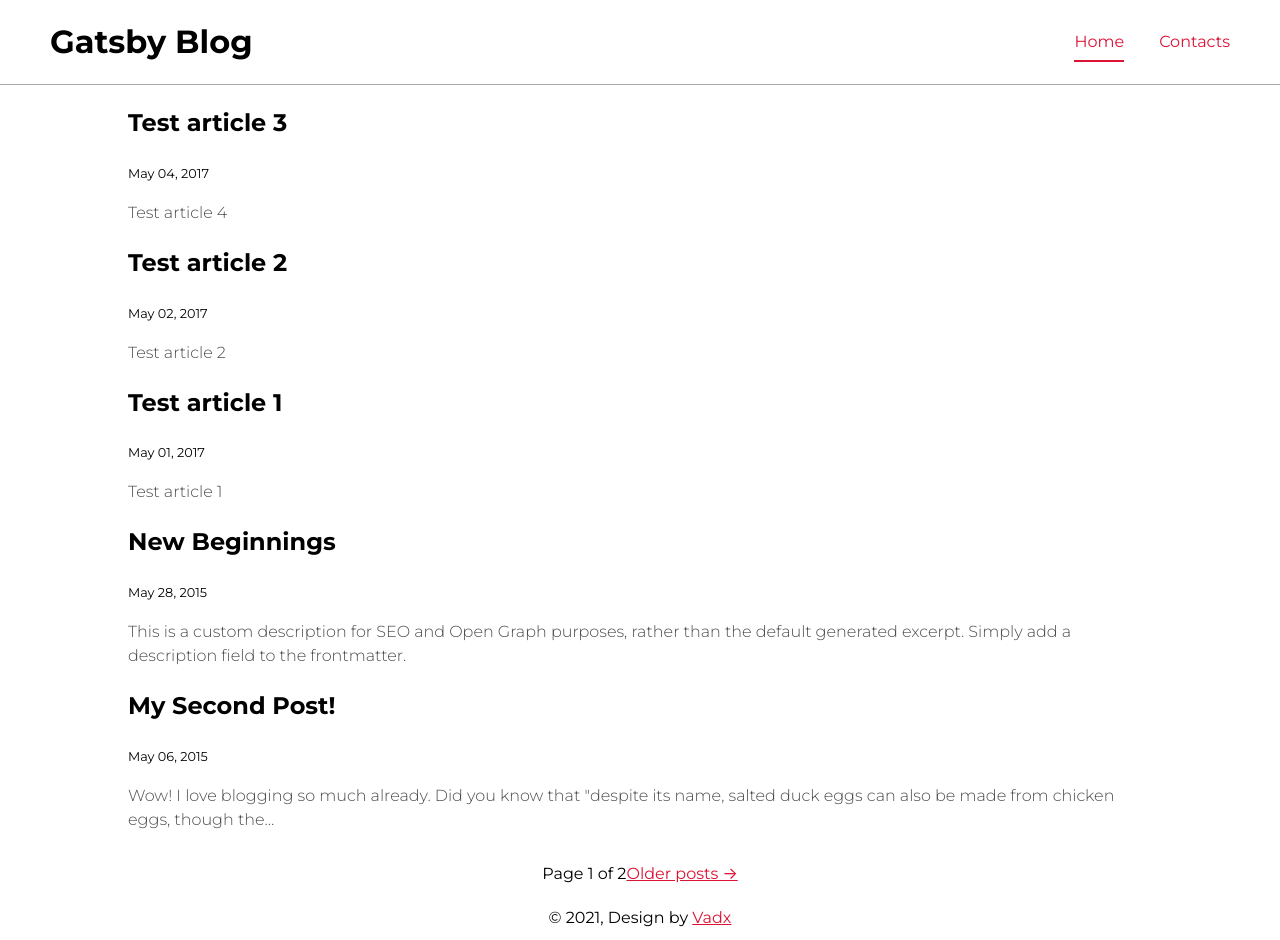
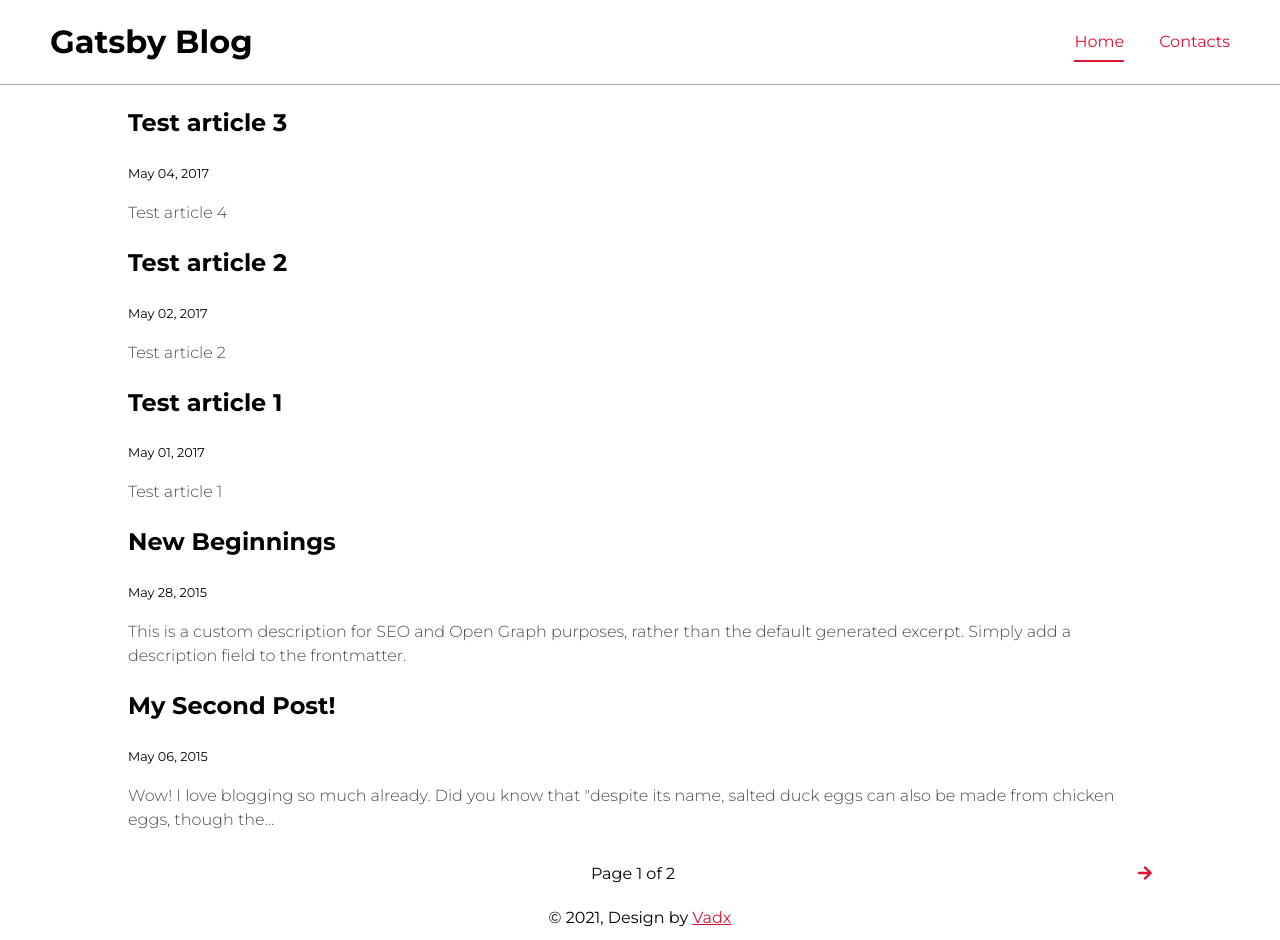
Before and after one commit to Vadx/gatsby-blog, a Gatsby site: page / in a window 1280 px wide. Built offline with nearby package versions, Linux system fonts and the light colour scheme; Gatsby itself is replaced by a stand-in of ours.

Commit message:
Add icons

```diff
--- a/gatsby-node.js
+++ b/gatsby-node.js
@@ -66,7 +66,7 @@
 
   Array.from({ length: numPages }).forEach((_, i) => {
     createPage({
-      path: i === 0 ? `/` : `/blog/${i + 1}`,
+      path: i === 0 ? `/` : `/page/${i + 1}`,
       component: blogList,
       context: {
         limit: postsPerPage,
--- a/package.json
+++ b/package.json
@@ -8,6 +8,9 @@
     "url": "https://github.com/gatsbyjs/gatsby/issues"
   },
   "dependencies": {
+    "@fortawesome/fontawesome-svg-core": "^1.2.35",
+    "@fortawesome/free-solid-svg-icons": "^5.15.3",
+    "@fortawesome/react-fontawesome": "^0.1.14",
     "gatsby": "^3.1.1",
     "gatsby-plugin-feed": "^3.1.0",
     "gatsby-plugin-gatsby-cloud": "^2.1.0",
--- a/src/components/pagination.js
+++ b/src/components/pagination.js
@@ -1,10 +1,30 @@
 import * as React from "react"
 import styled from "styled-components"
 import { Link } from "gatsby"
+import { FontAwesomeIcon } from '@fortawesome/react-fontawesome'
+import {
+  faArrowRight,
+  faArrowLeft
+} from '@fortawesome/free-solid-svg-icons'
 
-const StyledPagination = styled.footer`
+// Styled components:
+const StyledPagination = styled.div`
   text-align: center;
   padding: 10px 0 10px;
+  display: flex;
+  justify-content: space-between;
+`
+
+const Left = styled.div`
+  text-align: left;
+`
+
+const Center = styled.div`
+  text-align: center;
+`
+
+const Right = styled.div`
+  text-align: right;
 `
 
 const Pagination = ({ currentPage, numPages }) => {
@@ -12,27 +32,32 @@
 
   return (
     <StyledPagination>
-      <nav className="pagination">
+        <Left>
           {currentPage > 1 ? (
             <Link
               title="Go to previous page"
-            // to={`/blog/${currentPage - 1}`}>
               to={prevPage}
             >
-            ← Newer posts
+              <FontAwesomeIcon icon={faArrowLeft} size="1x" />
             </Link>
           ) : (
             <span />
           )}
+        </Left>
+
+        <Center>
           Page {currentPage} of {numPages}
+        </Center>
+
+        <Right>
           {currentPage < numPages ? (
-          <Link title="Go to next page" to={`/blog/${currentPage + 1}`}>
-            Older posts →
+            <Link title="Go to next page" to={`/page/${currentPage + 1}`}>
+              <FontAwesomeIcon icon={faArrowRight} size="1x" />
             </Link>
           ) : (
             <span />
           )}
-      </nav>
+        </Right>
     </StyledPagination>
   )
 }
--- a/src/templates/blog-list.js
+++ b/src/templates/blog-list.js
@@ -13,18 +13,14 @@
     return (
       <Layout location={location} title={siteTitle}>
         <SEO title="All posts" />
-        <p>
-          No blog posts found. Add markdown posts to "content/blog" (or the
-          directory you specified for the "gatsby-source-filesystem" plugin in
-          gatsby-config.js).
-        </p>
+        <p>No blog posts found.</p>
       </Layout>
     )
   }
 
   return (
     <Layout location={location} title={siteTitle}>
-      <SEO title="All posts !!" />
+      <SEO title="All posts" />
 
       <ol style={{ listStyle: "none" }}>
         {posts.map(post => {
```
Also changed, not shown: 1 other file. Lines whose indentation alone changed are shown as unchanged.
